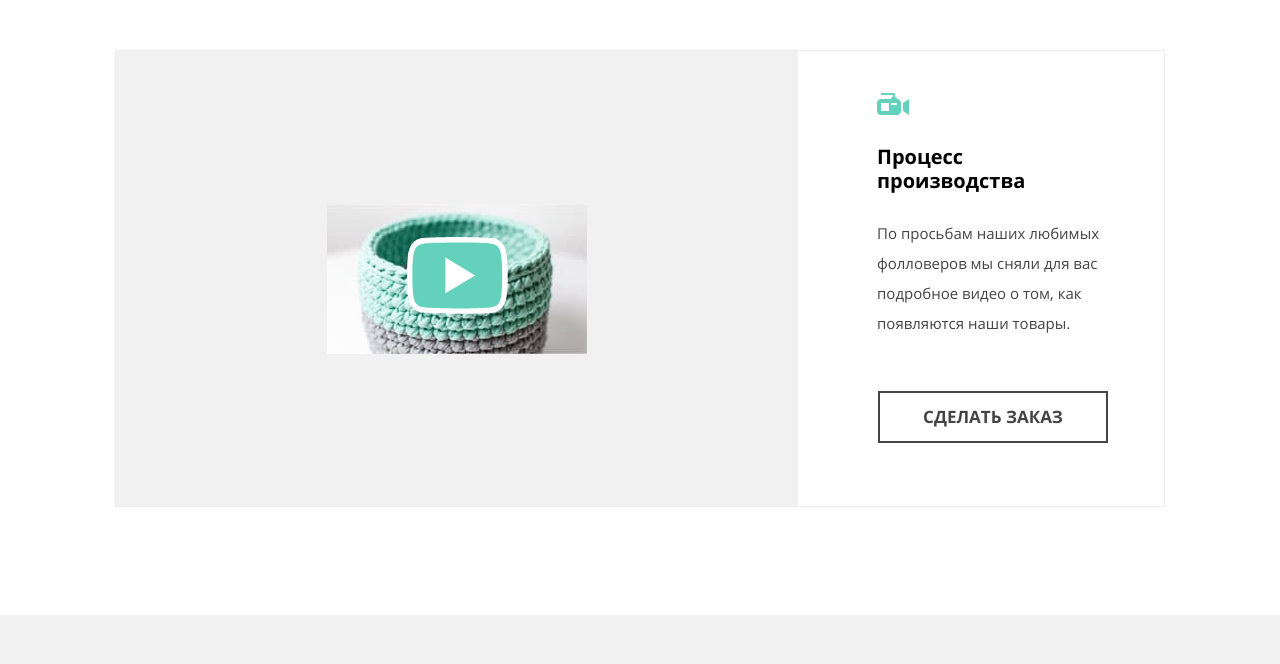
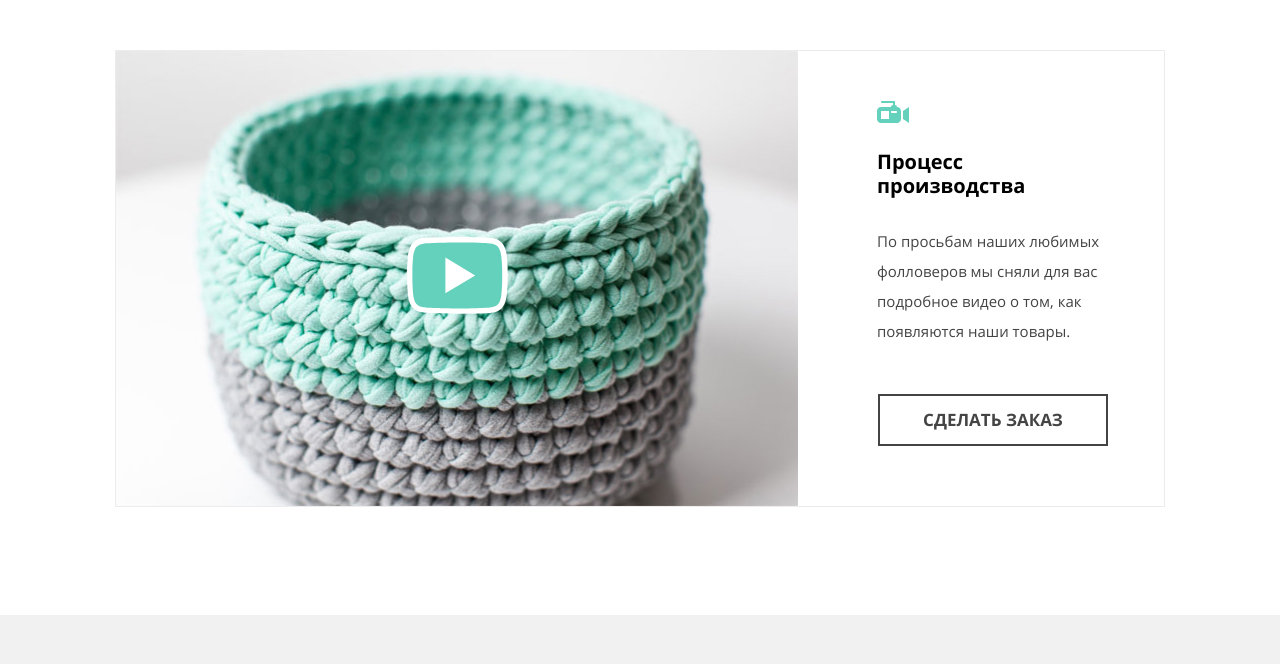
Before and after one commit to htmlacademy-adaptive/2018235-mishka-26, a website: page source/catalog.html in a window 1280 px wide. Shown: the part 1133-1797 px from the top of the page. Drawn offline with nearby package versions, Linux system fonts and the light colour scheme; files that its build step writes are made by us from their sources.

Commit message:
Корректирует блок с видео

```diff
--- a/source/catalog.html
+++ b/source/catalog.html
@@ -203,6 +203,9 @@
                 <path d="M38.4 20.5v35.7l29.8-17.8-29.8-17.9Z" fill="#fff" />
               </svg>
             </button>
+            <video class="video-block__player" width="260" poster="img/catalog/video-cover-desktop.jpg">
+              Your browser doesn't support HTML5 video tag
+            </video>
           </div>
           <p class="production__description">По&nbsp;просьбам наших любимых фолловеров мы&nbsp;сняли для вас подробное
             видео
--- a/source/less/blocks/production.less
+++ b/source/less/blocks/production.less
@@ -33,9 +33,9 @@
   @media (min-width: @desktop-width) {
     margin: 0;
     padding-left: 79px;
-    padding-top: 88px;
+    padding-top: 95px;
     width: 180px;
-    background-position: top 36px left 79px;
+    background-position: top 46px left 79px;
   }
 }
 
@@ -77,7 +77,7 @@
   @media (min-width: @desktop-width) {
     width: 250px;
     padding-left: 79px;
-    padding-top: 13px;
+    padding-top: 21px;
   }
 }
 
--- a/source/less/blocks/video-block.less
+++ b/source/less/blocks/video-block.less
@@ -1,8 +1,8 @@
 .video-block {
+  position: relative;
   width: 260px;
   height: 150px;
-  display: flex;
-  background: var(--accent-background-color) url("../img/catalog/video-cover.jpg") no-repeat center;
+  background-color: var(--accent-background-color);
 
   @media (min-width: @tablet-width) {
     width: 668px;
@@ -16,6 +16,18 @@
 }
 
 .video-block__button {
+  position: absolute;
+  top: 0;
+  left: 0;
+  bottom: 0;
+  right: 0;
   margin: auto;
+  padding: 0;
   border: none;
 }
+
+.video-block__player {
+  width: 100%;
+  height: 100%;
+  object-fit: cover;
+}
```
